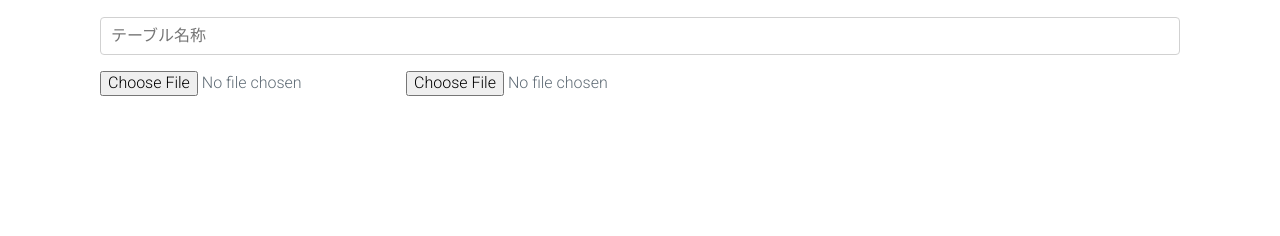
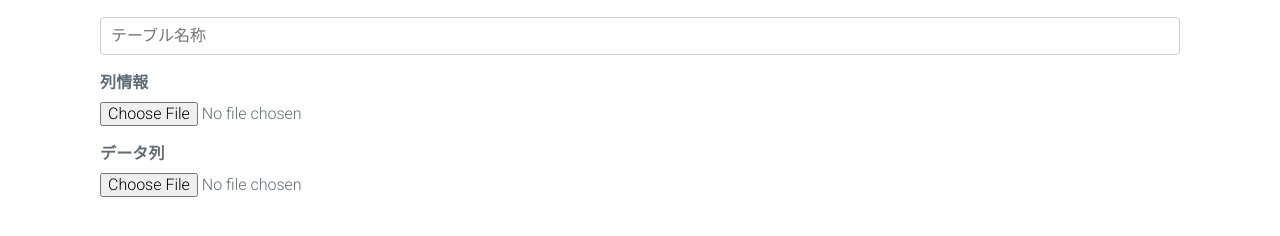
Before and after one commit to kinachan/csvtoSql, a plain HTML site: page index.html in a window 1280 px wide. Shown: the part 58-294 px from the top of the page. Drawn offline with nearby package versions, Linux system fonts and the light colour scheme.

Commit message:
UIを分かりやすく

```diff
--- a/index.html
+++ b/index.html
@@ -15,7 +15,10 @@
   <div class="container">
     <h1>CSV TO SQL</h1>
     <input type="text" id="table-name" placeholder="テーブル名称" />
+    <label>列情報</label>
     <input type="file" id="column-info" placeholder="列情報" />
+
+    <label>データ列</label>
     <input type="file" id="file-upload" placeholder="CSVファイルをアップロード" />
   </div>
   <div id="result-area" style="margin:16px; padding:16px">
```
